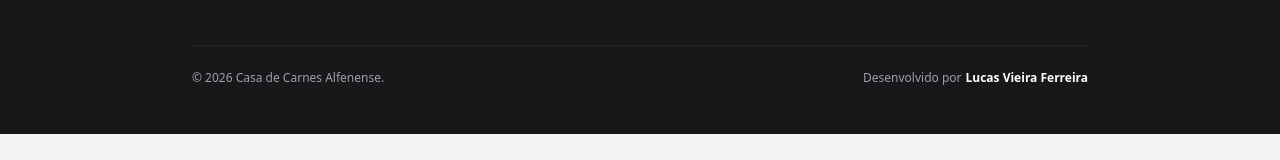
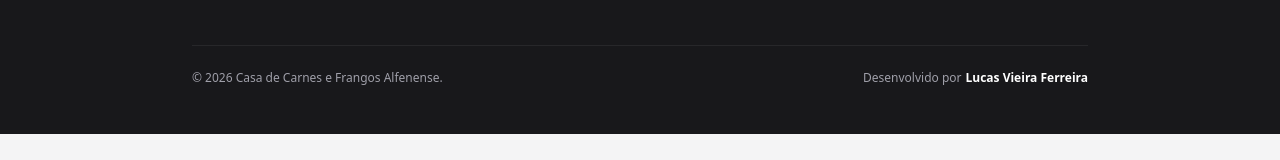
Before and after one commit to LucasVieira0206/casa-de-carnes-alfenense, a Next.js app: page / in a window 1280 px wide. Shown: the part 8173-8333 px from the top of the page. Built offline with nearby package versions, Linux system fonts and the light colour scheme.

Commit message:
Ajuste de Marca

```diff
--- a/app/page.tsx
+++ b/app/page.tsx
@@ -680,7 +680,7 @@ export default function Home() {
 
           {/* === ASSINATURA DO DESENVOLVEDOR === */}
           <div className="mt-12 pt-6 border-t border-zinc-800 flex flex-col md:flex-row justify-between items-center gap-4 text-xs">
-            <p>© 2026 Casa de Carnes Alfenense.</p>
+            <p>© 2026 Casa de Carnes e Frangos Alfenense.</p>
             <p className="flex items-center gap-1">
               Desenvolvido por
               <a
```
Also changed, not shown: 1 other file (tests, documents, lock files or other folders).
